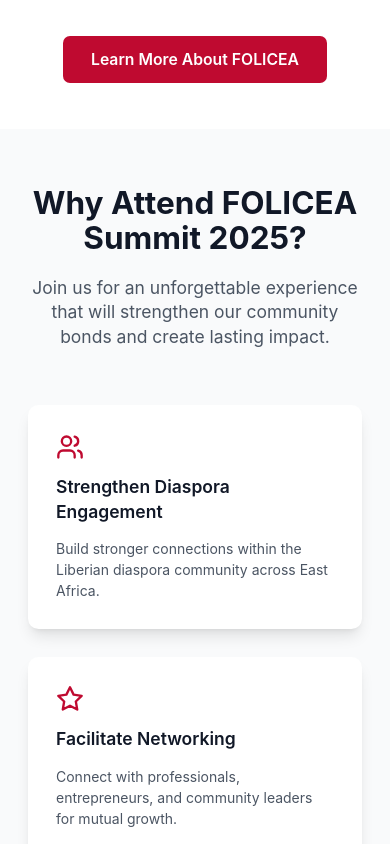
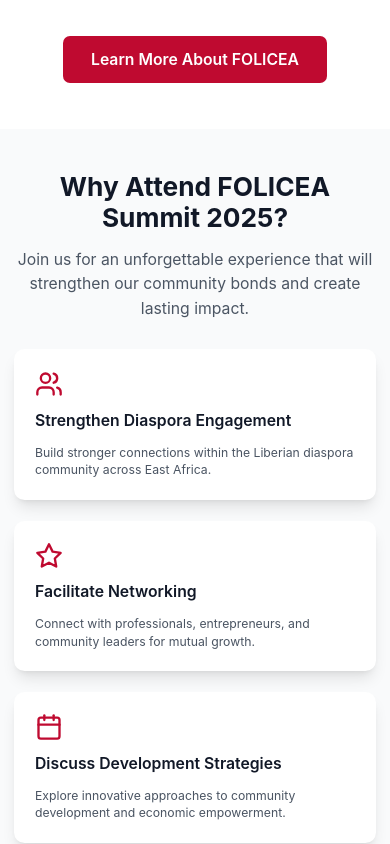
Before and after one commit to foliceasummit/folicea-summit-2025, a Next.js app: page / in a window 390 px wide. Shown: the part 1600-2444 px from the top of the page. Built offline with nearby package versions, Linux system fonts and the light colour scheme.

Commit message:
Reduce height of Why Attend and Become a Sponsor sections to prevent hero button overlap

```diff
--- a/pages/index.tsx
+++ b/pages/index.tsx
@@ -174,24 +174,24 @@
       </section>
 
       {/* Why Attend Section */}
-      <section className="section-padding bg-gray-50">
+      <section className="py-12 sm:py-16 bg-gray-50">
         <div className="container-custom">
           <motion.div
             initial={{ opacity: 0, y: 20 }}
             whileInView={{ opacity: 1, y: 0 }}
             transition={{ duration: 0.8 }}
             viewport={{ once: true }}
-            className="text-center mb-16"
+            className="text-center mb-8 sm:mb-12"
           >
-            <h2 className="text-4xl md:text-5xl font-bold text-gray-900 mb-6">
+            <h2 className="text-3xl sm:text-4xl md:text-5xl font-bold text-gray-900 mb-4">
               Why Attend FOLICEA Summit 2025?
             </h2>
-            <p className="text-xl text-gray-600 max-w-3xl mx-auto">
+            <p className="text-lg sm:text-xl text-gray-600 max-w-3xl mx-auto">
               Join us for an unforgettable experience that will strengthen our community bonds and create lasting impact.
             </p>
           </motion.div>
 
-          <div className="grid grid-cols-1 md:grid-cols-2 lg:grid-cols-3 gap-8">
+          <div className="grid grid-cols-1 md:grid-cols-2 lg:grid-cols-3 gap-6">
             {features.map((feature, index) => (
               <motion.div
                 key={index}
@@ -199,15 +199,15 @@
                 whileInView={{ opacity: 1, y: 0 }}
                 transition={{ duration: 0.6, delay: index * 0.1 }}
                 viewport={{ once: true }}
-                className="bg-white rounded-xl p-8 shadow-lg card-hover"
+                className="bg-white rounded-xl p-6 shadow-lg card-hover"
               >
-                <div className="text-liberian-red mb-4">
+                <div className="text-liberian-red mb-3">
                   {feature.icon}
                 </div>
-                <h3 className="text-xl font-semibold text-gray-900 mb-4">
+                <h3 className="text-lg sm:text-xl font-semibold text-gray-900 mb-3">
                   {feature.title}
                 </h3>
-                <p className="text-gray-600">
+                <p className="text-gray-600 text-sm sm:text-base">
                   {feature.description}
                 </p>
               </motion.div>
@@ -275,14 +275,14 @@
       </section>
 
       {/* Become a Sponsor Section */}
-      <section className="py-12 bg-gradient-to-r from-liberian-blue to-liberian-red text-white">
+      <section className="py-8 sm:py-12 bg-gradient-to-r from-liberian-blue to-liberian-red text-white">
         <div className="container-custom">
           <motion.div
             initial={{ opacity: 0, y: 20 }}
             whileInView={{ opacity: 1, y: 0 }}
             transition={{ duration: 0.8 }}
             viewport={{ once: true }}
-            className="text-center mb-8"
+            className="text-center mb-6"
           >
             <h2 className="text-3xl md:text-4xl font-bold mb-4">
               Become a Sponsor
@@ -292,7 +292,7 @@
             </p>
           </motion.div>
 
-          <div className="grid grid-cols-1 md:grid-cols-3 gap-6 mb-8">
+          <div className="grid grid-cols-1 md:grid-cols-3 gap-4 mb-6">
             <motion.div
               initial={{ opacity: 0, y: 20 }}
               whileInView={{ opacity: 1, y: 0 }}
```
